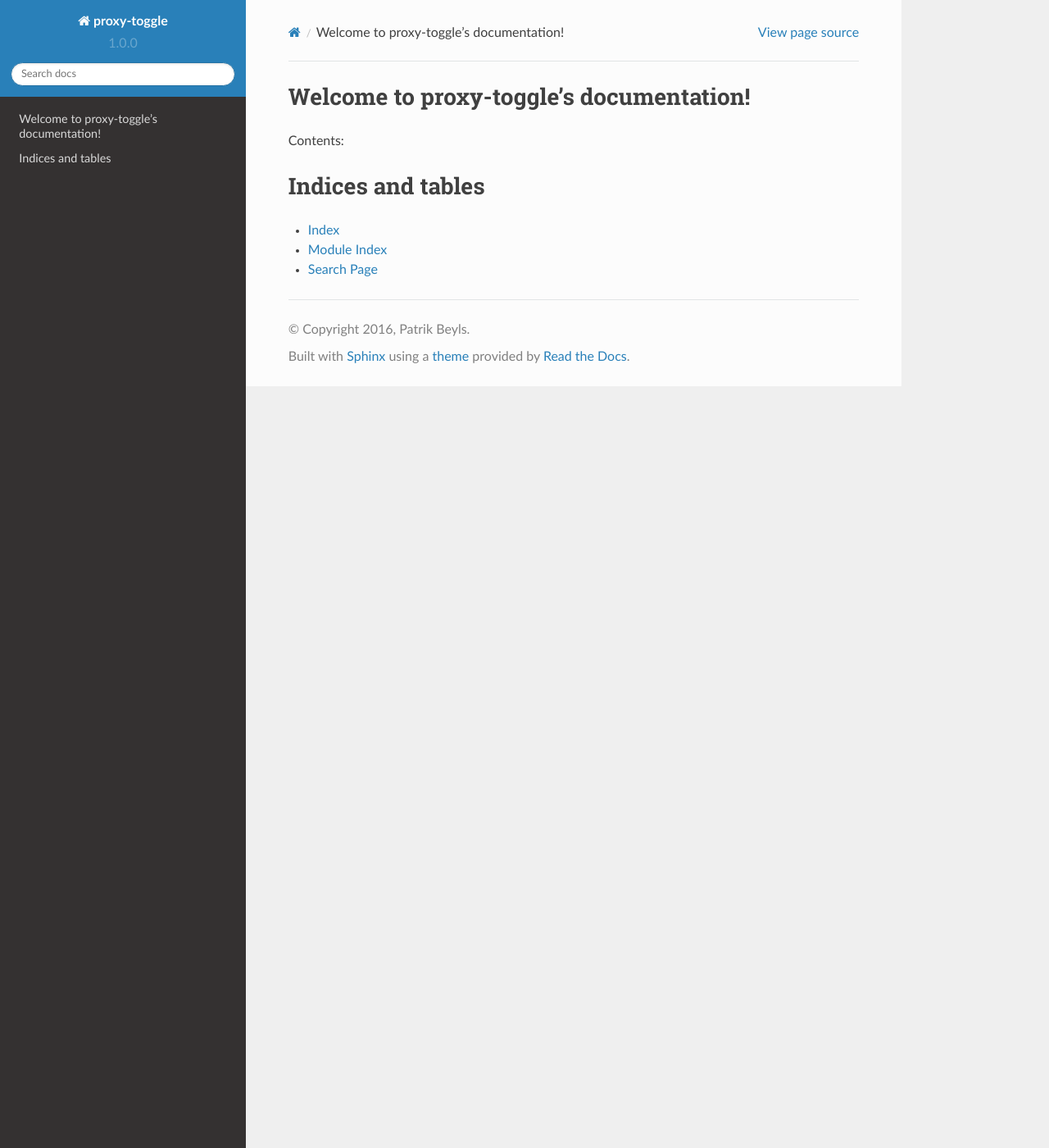
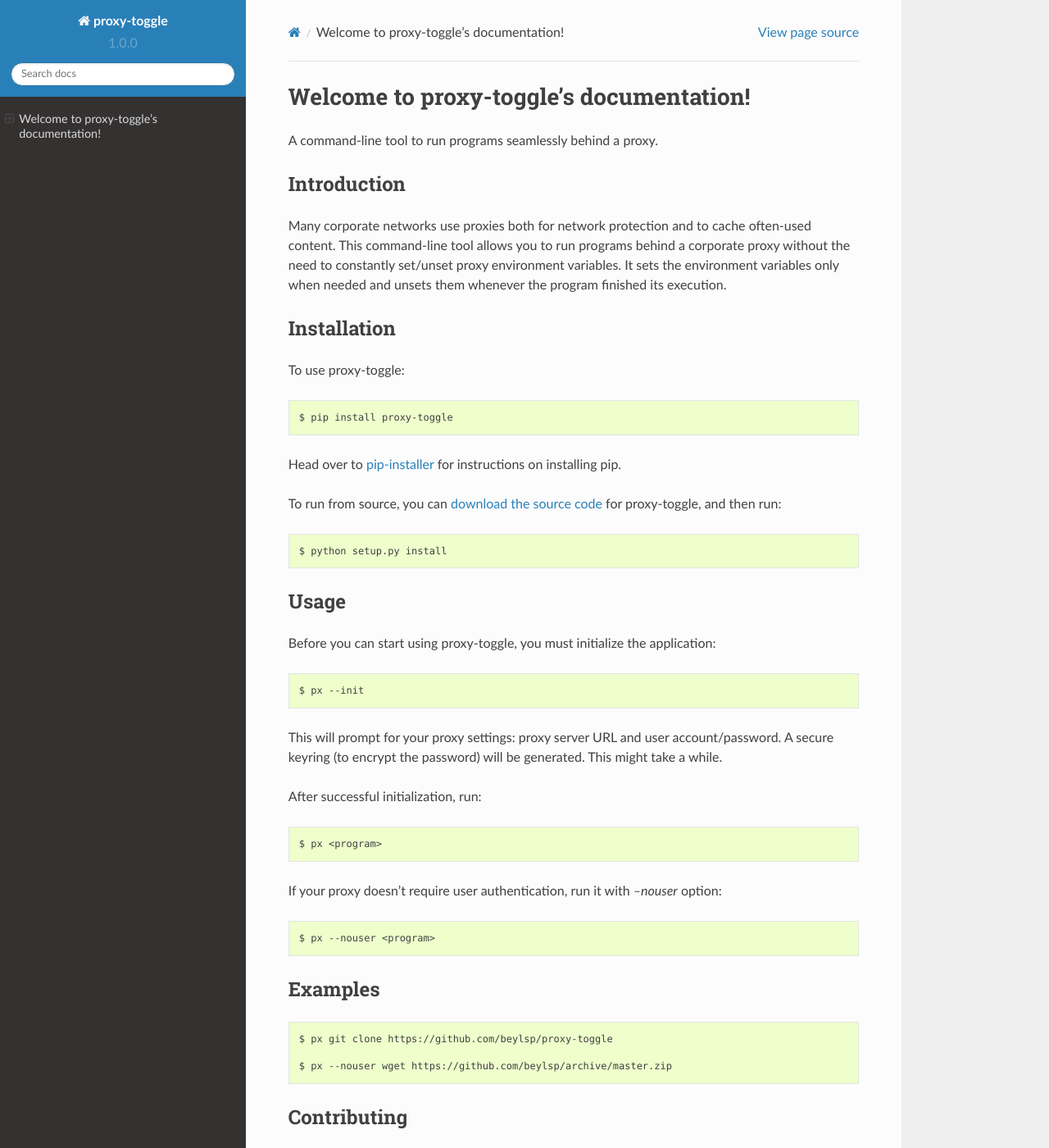
Before and after one commit to beylsp/proxy-toggle, a Sphinx documentation site: the page built from docs/index.rst, in a window 1280 px wide and 1400 px high. Shown: the whole window at 82% size. Built offline with Sphinx 7.4.7 and the Read the Docs theme 2.0.0, drawn with Linux system fonts in a browser that asks for light colours; some of the changed text lies outside the part shown.

Commit message:
Add Sphinx documentation page

```diff
--- a/docs/conf.py
+++ b/docs/conf.py
@@ -16,9 +16,9 @@
 # add these directories to sys.path here. If the directory is relative to the
 # documentation root, use os.path.abspath to make it absolute, like shown here.
 #
-# import os
-# import sys
-# sys.path.insert(0, os.path.abspath('.'))
+import os
+import sys
+sys.path.insert(0, os.path.abspath('..'))
 
 import sphinx_rtd_theme
 
@@ -31,7 +31,7 @@
 # Add any Sphinx extension module names here, as strings. They can be
 # extensions coming with Sphinx (named 'sphinx.ext.*') or your custom
 # ones.
-extensions = []
+extensions = ['sphinx.ext.autodoc']
 
 # Add any paths that contain templates here, relative to this directory.
 templates_path = ['_templates']
--- a/docs/index.rst
+++ b/docs/index.rst
@@ -6,16 +6,67 @@
 Welcome to proxy-toggle's documentation!
 ========================================
 
-Contents:
+A command-line tool to run programs seamlessly behind a proxy.
+
+Introduction
+------------
+Many corporate networks use proxies both for network protection and to cache often-used content. This command-line tool allows you to run programs behind a corporate proxy without the need to constantly set/unset proxy environment variables. It sets the environment variables only when needed and unsets them whenever the program finished its execution.
+
+Installation
+------------
+To use proxy-toggle:
+
+.. code-block:: bash
+
+    $ pip install proxy-toggle
+
+
+Head over to `pip-installer <http://www.pip-installer.org/en/latest/index.html>`_ for instructions on installing pip.
+
+To run from source, you can `download the source code <https://github.com/beylsp/proxy-toggle>`_ for proxy-toggle, and then run:
+
+.. code-block:: bash
+
+    $ python setup.py install
+
+
+Usage
+-----
+Before you can start using proxy-toggle, you must initialize the application:
+
+.. code-block:: bash
+
+    $ px --init
+
+
+This will prompt for your proxy settings: proxy server URL and user account/password. A secure keyring (to encrypt the password) will be generated. This might take a while.
+
+After successful initialization, run:
+
+.. code-block:: bash
+
+    $ px <program>
+
+
+If your proxy doesn't require user authentication, run it with `--nouser` option:
+
+.. code-block:: bash
+
+    $ px --nouser <program>
+
+
+Examples
+--------
+.. code-block:: bash
+
+    $ px git clone https://github.com/beylsp/proxy-toggle
+
+    $ px --nouser wget https://github.com/beylsp/archive/master.zip
+
+
+Contributing
+------------
+We love contributions. If you've found a bug in the tool or would like new features added, go ahead and open issues or pull requests against this repo. Write a test to show your bug was fixed or the feature works as expected.
 
 .. toctree::
    :maxdepth: 2
-
-
-
-Indices and tables
-==================
-
-* :ref:`genindex`
-* :ref:`modindex`
-* :ref:`search`
```
